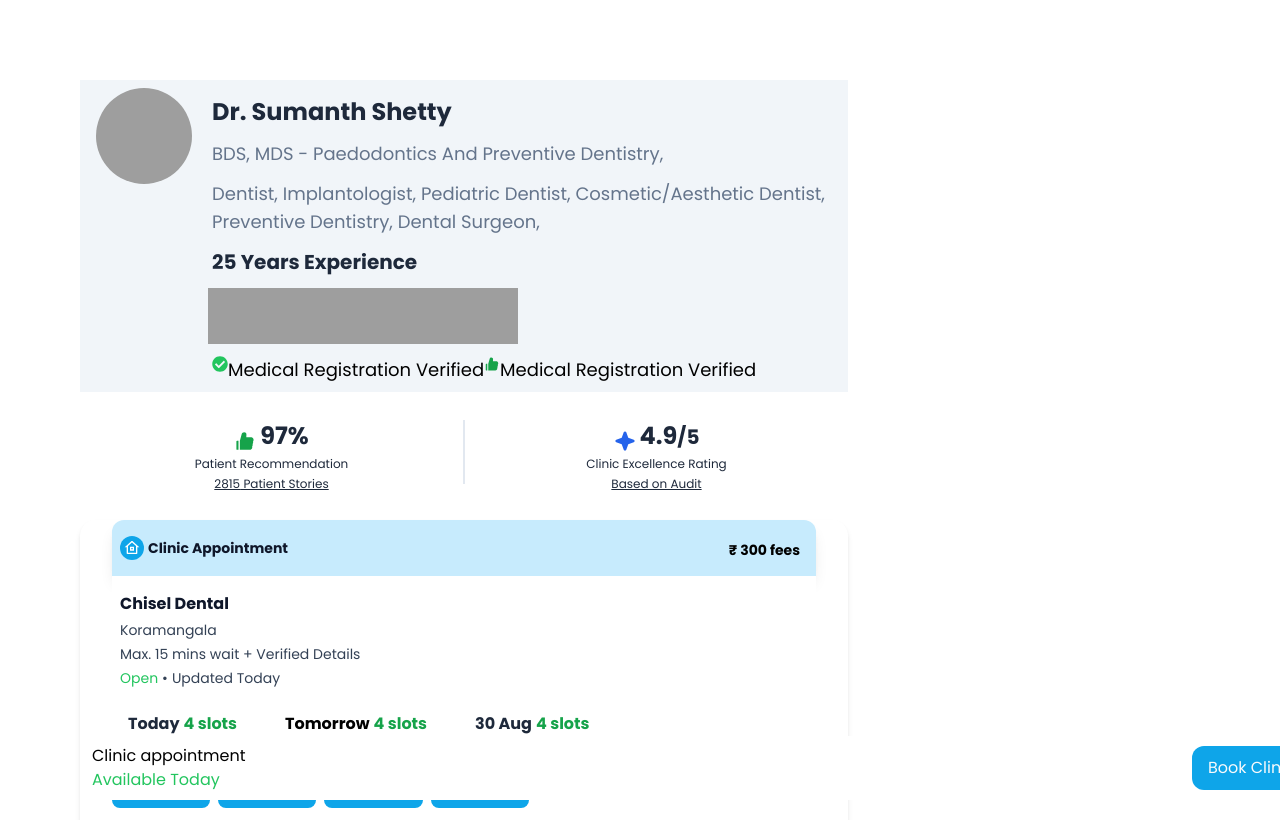
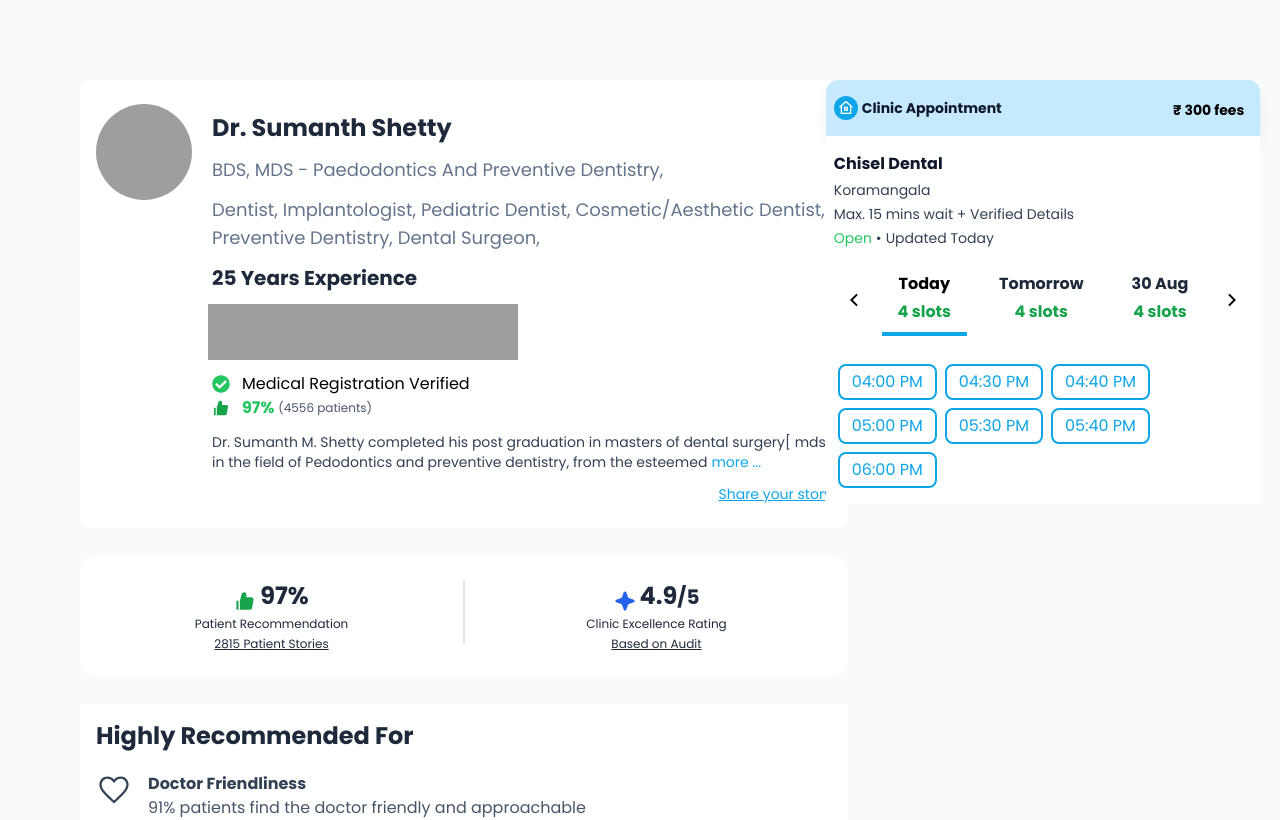
Before and after one commit to rajyavardhanbithale/practo-assignment, a Next.js app: page / in a window 1280 px wide. Shown: the top 820 px of the page. Built offline with nearby package versions, Linux system fonts and the light colour scheme; grey boxes are pictures that could not be loaded.

Commit message:
responsive 2

```diff
--- a/app/components/Appointments/Appointment.tsx
+++ b/app/components/Appointments/Appointment.tsx
@@ -9,7 +9,7 @@ export default function Appointment() {
     return (
         <>
             {profile && (
-                <div className="shadow-md rounded-2xl">
+                <div className="shadow-md sm:shadow-none sm:rounded-2xl">
                     <div
                         className="w-11/12 flex flex-row py-2 bg-sky-200/80 mx-auto shadow-lg rounded-t-xl justify-between">
                         <div className="flex p-2 gap-1 item-center">
@@ -62,7 +62,7 @@ export default function Appointment() {
                     </div>
 
                     <div
-                        className="w-11/12 flex flex-row bg-white mx-auto justify-between">
+                        className="w-11/12 flex flex-row bg-white mx-auto justify-between sm:px-3">
                         <TimeSlot />
                     </div>
                 </div>
--- a/app/components/Appointments/TimeSlot.tsx
+++ b/app/components/Appointments/TimeSlot.tsx
@@ -1,6 +1,6 @@
 'use client'
-
 import { useState } from 'react';
+import { RiArrowLeftSLine, RiArrowRightSLine } from "react-icons/ri";
 
 interface Slot {
     day: string;
@@ -9,18 +9,17 @@ interface Slot {
 }
 
 export default function TimeSlot() {
-    const [selectedIndex, setSelectedIndex] = useState<number>(1);
-
+    const [selectedIndex, setSelectedIndex] = useState<number>(0);
     const slots: Slot[] = [
         {
             day: "Today",
             slot: 4,
-            time: ["04:00 PM", "04:30 PM", "04:40 PM", "05:00 PM"]
+            time: ["04:00 PM", "04:30 PM", "04:40 PM", "05:00 PM", "05:30 PM", "05:40 PM", "06:00 PM"]
         },
         {
             day: "Tomorrow",
             slot: 4,
-            time: ["05:00 PM", "05:30 PM", "05:40 PM", "06:00 PM"]
+            time: ["05:00 PM", "05:30 PM", "05:40 PM", "06:00 PM", "06:30 PM", "06:40 PM", "07:00 PM"]
         },
         {
             day: "30 Aug",
@@ -30,17 +29,20 @@ export default function TimeSlot() {
     ];
 
     return (
-        <div className="overflow-x-auto flex flex-col gap-5 pb-4">
-            <div className="flex space-x-4 min-w-max">
+        <div className="flex flex-col gap-5 pb-4 sm:max-w-[450px] max-w-sm">
+            <div className="flex space-x-4 overflow-x-auto sm:overflow-hidden pb-2 sm:justify-center">
+                <span className="hidden sm:flex items-center">
+                    <RiArrowLeftSLine className="text-2xl" />
+                </span>
                 {slots.map((slot, index) => (
                     <div
                         key={index}
                         onClick={() => setSelectedIndex(index)}
-                        className={`min-w-max flex px-4 py-2 flex-col gap-1 text-center whitespace-nowrap cursor-pointer
+                        className={`flex-shrink-0 px-4 py-2 flex flex-col gap-1 text-center whitespace-nowrap cursor-pointer
                              ${selectedIndex === index ? 'border-sky-500 border-b-4' : 'bg-white text-slate-800'
                             }`}
                     >
-                        <div className="flex gap-1">
+                        <div className="flex gap-1 sm:text-base sm:flex-col">
                             <span className="font-semibold">
                                 {slot.day}
                             </span>
@@ -50,21 +52,21 @@ export default function TimeSlot() {
                         </div>
                     </div>
                 ))}
-
+                <span className="hidden sm:flex items-center">
+                    <RiArrowRightSLine className="text-2xl" />
+                </span>
 
             </div>
-
-            <div className="flex gap-2">
+            <div className="flex flex-wrap gap-2">
                 {slots[selectedIndex].time.map((time, index) => (
-                    <div key={index} className="flex px-3 py-2 flex-col gap-1 text-center rounded-lg whitespace-nowrap cursor-pointer bg-sky-500 text-slate-50">
-                        <span className="font-semibold">
+                    <div key={index} className="px-3 py-2 sm:py-1 text-center rounded-lg whitespace-nowrap cursor-pointer bg-sky-500 text-slate-50 sm:bg-white sm:text-sky-500 sm:border-2 sm:border-sky-500">
+                        <span className="font-semibold sm:font-normal">
                             {time}
                         </span>
                     </div>
                 ))}
             </div>
-
-            <div className="text-sky-500 font-semibold text-sm w-full flex justify-center items-center">
+            <div className="sm:hidden text-sky-500 font-semibold text-sm w-full flex justify-center items-center">
                 <span>
                     View All Slots
                 </span>
--- a/app/components/Header.tsx
+++ b/app/components/Header.tsx
@@ -19,8 +19,7 @@ export default function Header() {
         <>
             {profile && (
                 <div
-                    ref={ref}
-                    className="flex px-4 py-2 bg-sky-50 sm:bg-slate-100 sm:flex-row-reverse">
+                    className="flex px-4 py-2 bg-sky-50 sm:bg-white sm:flex-row-reverse sm:py-6 sm:rounded-xl">
                     {/* about profile */}
                     <div className="flex flex-col w-3/4 sm:w-full gap-3 mt-2">
                         <Image
@@ -53,7 +52,9 @@ export default function Header() {
                             ))}
                         </div>
 
-                        <div className="text-lg sm:text-xl font-semibold text-slate-800">
+                        <div
+                            ref={ref}
+                            className="text-lg sm:text-xl font-semibold text-slate-800">
                             {profile.experience.total} Experience
                         </div>
 
@@ -66,21 +67,40 @@ export default function Header() {
                             alt="practo"
                         />
 
-                        <div className="hidden sm:flex sm:flex-col">
-                            <div className="flex">
-                                <FaCheckCircle className="text-green-500" />
-                                <span className="text-lg">
+                        <div className="hidden sm:flex sm:flex-col justify-start">
+                            <div className="flex items-center gap-3">
+                                <FaCheckCircle className="text-green-500 text-lg" />
+                                <span className="text-base">
                                     Medical Registration Verified
                                 </span>
-
-                                <div className="flex">
-                                    <AiFillLike className="text-green-600" />
-                                    <span className="text-lg">
-                                        Medical Registration Verified
+                            </div>
+                            <div className="flex items-center gap-3">
+                                <AiFillLike className="text-green-600 text-lg" />
+                                <div className="flex gap-1 items-center">
+                                    <span className="text-base text-green-500 font-semibold">
+                                        97%
+                                    </span>
+                                    <span className="text-xs text-slate-600">
+                                        (4556 patients)
                                     </span>
                                 </div>
                             </div>
 
+                        </div>
+
+                        <div className="hidden sm:flex">
+                            <span className="text-sm text-slate-700">
+                                Dr. Sumanth M. Shetty completed his post graduation in masters of dental surgery[ mds] in the field of Pedodontics and preventive dentistry, from the esteemed
+                                <span className="text-sky-500 ml-1">
+                                    more ...
+                                </span>
+                            </span>
+                        </div>
+
+                        <div className="hidden sm:flex justify-end">
+                            <span className="text-sm text-sky-500 underline">
+                                Share your story
+                            </span>
                         </div>
                     </div>
 
--- a/app/components/RatingCard.tsx
+++ b/app/components/RatingCard.tsx
@@ -12,7 +12,7 @@ export default function RatingCard() {
     return (
         <>
             {profile && (
-                <div className="flex w-full">
+                <div className="flex w-full sm:bg-white sm:py-6 sm:rounded-xl">
                     {/* like */}
                     <div className="flex w-1/2 flex-col justify-center items-center gap-1">
                         <div className="flex justify-center items-end gap-1">
--- a/app/components/Recommended.tsx
+++ b/app/components/Recommended.tsx
@@ -5,7 +5,7 @@ import { VscComment } from "react-icons/vsc";
 export default function Recommended() {
 
     return (
-        <div className="flex flex-col gap-5 p-4">
+        <div className="flex flex-col gap-5 p-4 sm:bg-white ">
 
             <span className="text-slate-800 text-2xl font-bold">
                 Highly Recommended For
--- a/app/components/StickBook.tsx
+++ b/app/components/StickBook.tsx
@@ -1,7 +1,7 @@
 export default function StickyBook() {
     return (
         <>
-            <div className="w-full flex bg-white fixed bottom-0 px-3 py-2">
+            <div className="w-full flex bg-white fixed bottom-0 px-3 py-2 sm:hidden sm:shadow-none rounded-2xl">
 
                 <div className="w-1/2 flex flex-col">
                     <span className="font-medium">Clinic appointment</span>
--- a/app/layout.tsx
+++ b/app/layout.tsx
@@ -52,7 +52,7 @@ export default function RootLayout({
 
   return (
     <html lang="en">
-      <body className={inter.className}>
+      <body className={`${inter.className} sm:bg-slate-50`}>
         <ContextProvider>
           {children}
         </ContextProvider>
--- a/app/page.tsx
+++ b/app/page.tsx
@@ -12,12 +12,11 @@ export default function Home() {
     <main className="flex flex-col gap-7 mb-20 sm:max-w-[768px] sm:mt-20 sm:m-20">
       <Header />
       <RatingCard />
-      <div>
+      <div className="block sm:fixed sm:right-0">
         <Appointment />
       </div>
       <Recommended />
       <StickyBook />
-
     </main>
   );
 }
```
